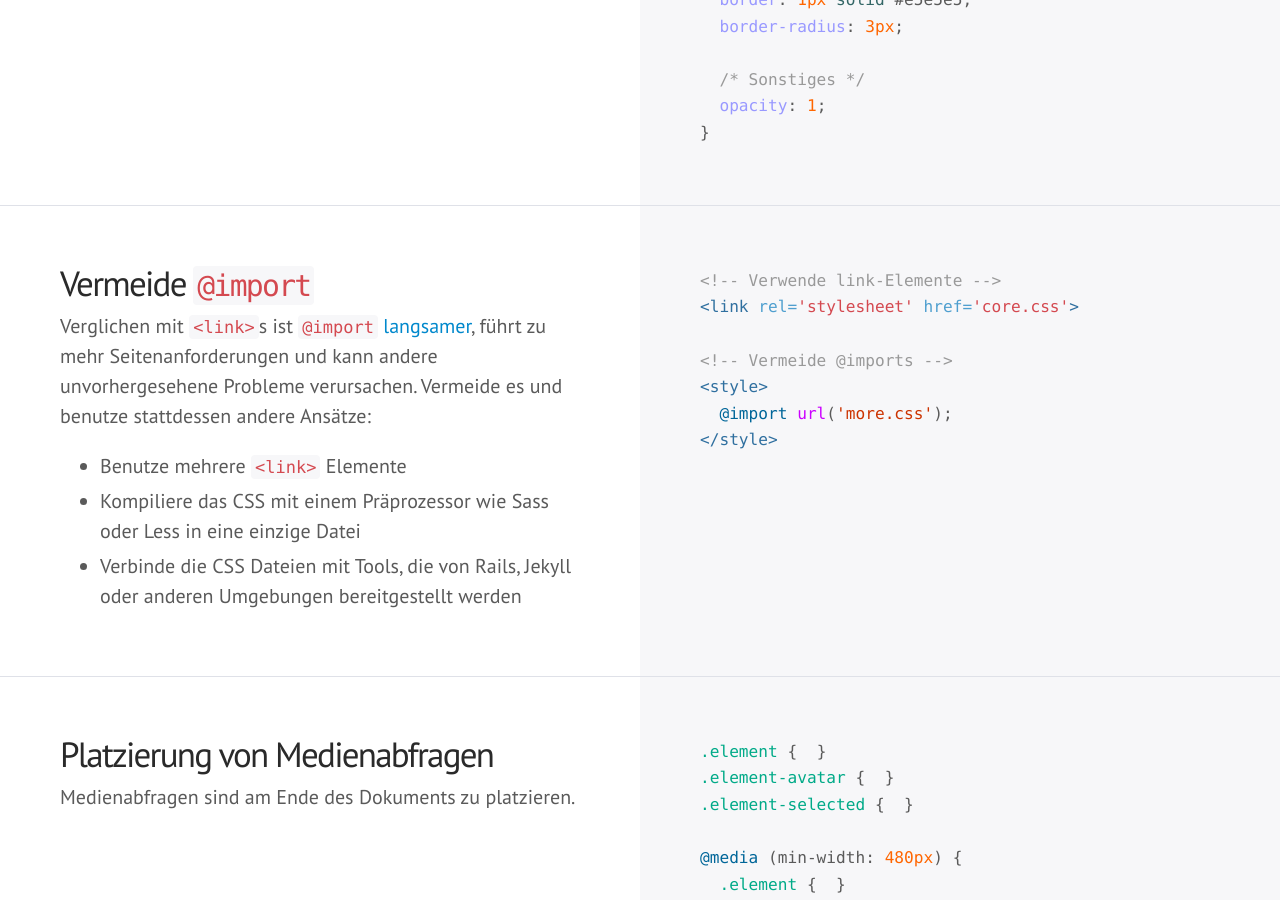
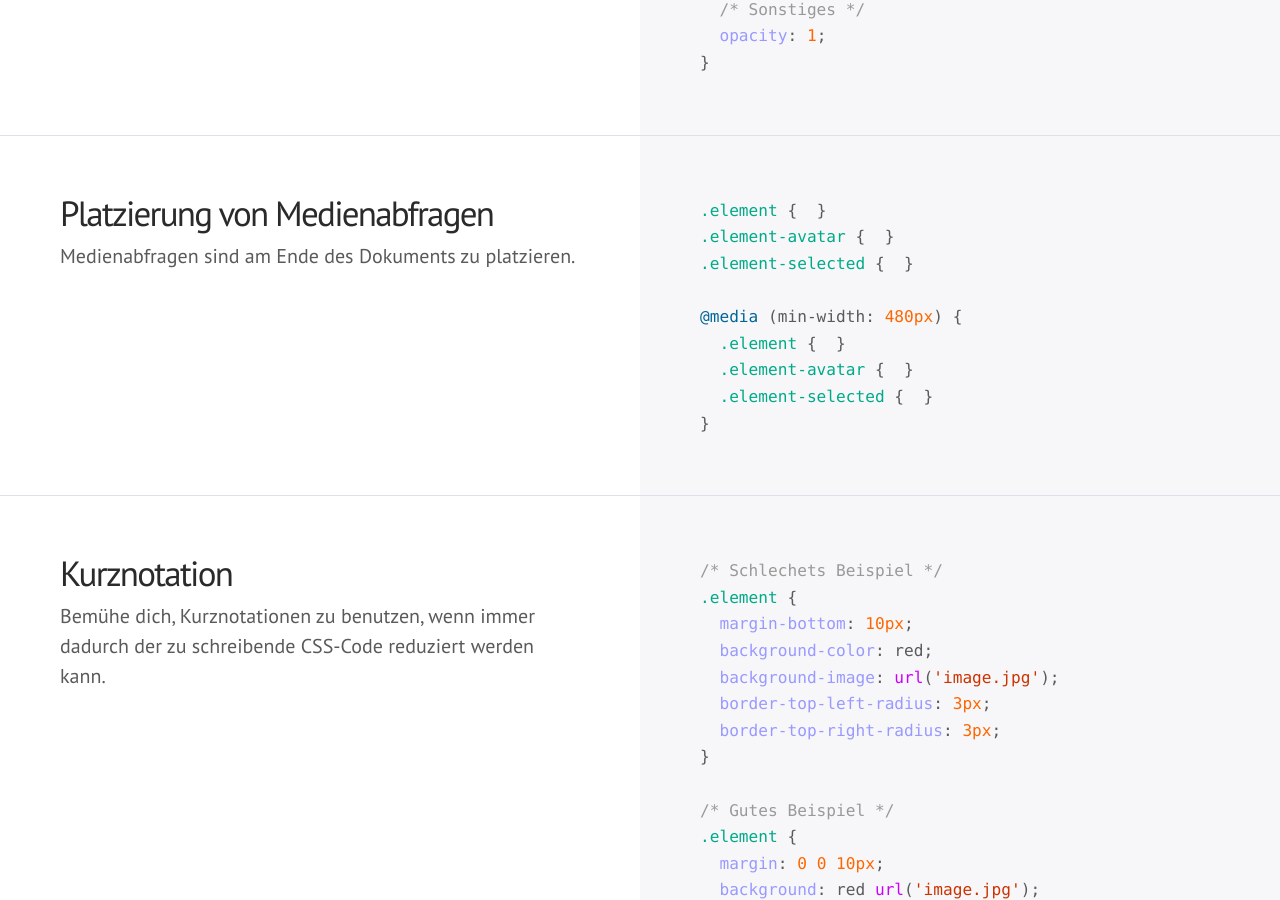
Before and after one commit to STUDITEMPS/frontend-code-guide, a Jekyll site: the page built from css/index.html, in a window 1280 px wide and 900 px high, scrolled down 3344 px. Built offline with Jekyll 4.4.1, drawn with Linux system fonts in a browser that asks for light colours; some web fonts are replaced; comment, search, counter and statistics services are not loaded; some of the changed text lies outside the part shown.

Commit message:
removes import section, updates css index

```diff
--- a/_includes/css/import.html
+++ /dev/null
@@ -1,7 +0,0 @@
-<!-- Verwende link-Elemente -->
-<link rel='stylesheet' href='core.css'>
-
-<!-- Vermeide @imports -->
-<style>
-  @import url('more.css');
-</style>
--- a/css/index.html
+++ b/css/index.html
@@ -12,16 +12,14 @@ layout: default
     <ul>
       <li><a href="#css-syntax">CSS syntax</a></li>
       <li><a href="#css-declaration-order">Reihenfolge der Deklarationen</a></li>
-      <li><a href="#css-import">Vermeide @import</a></li>
-      <li><a href="#css-media-queries">Platzierung von Medienabfragen</a></li>
-      <li><a href="#css-prefixed-properties">Vorbestimmte Eigenschaften</a></li>
-      <li><a href="#css-single-declarations">Einfache Deklarationen</a></li>
-      <li><a href="#css-shorthand">Kurznotation</a></li>
-      <li><a href="#css-nesting">Verschachtelung in Less und Sass</a></li>
-      <li><a href="#css-comments">Kommentare</a></li>
-      <li><a href="#css-classes">Klassen</a></li>
+      <li><a href="#css-media-queries">Platzierung von Mediaqueries</a></li>
+      <li><a href="#css-shorthand">Shorthand Deklarationen</a></li>
+      <li><a href="#css-classnames">Klassennamen</a></li>
+      <li><a href="#css-bem">BEM Methodik</a></li>
+      <li><a href="#css-js-hooks">Javascript Hooks</a></li>
       <li><a href="#css-selectors">Selektoren</a></li>
-      <li><a href="#css-organization">Aufbau</a></li>
+      <li><a href="#css-file-structure">Struktur</a></li>
+      <li><a href="#css-editor-prefs">Editor Konfiguration</a></li>
     </ul>
   </div>
   <div class="col">
@@ -73,21 +71,6 @@ layout: default
   </div>
 </div>
 
-<div class="section" id="css-import">
-  <div class="col">
-    <h3>Vermeide <code>@import</code></h3>
-    <p>Verglichen mit <code>&lt;link&gt;</code>s ist <code>@import</code> <a href="http://www.stevesouders.com/blog/2009/04/09/dont-use-import/">langsamer</a>, führt zu mehr Seitenanforderungen und kann andere unvorhergesehene Probleme verursachen. Vermeide es und benutze stattdessen andere Ansätze:</p>
-    <ul>
-      <li>Benutze mehrere <code>&lt;link&gt;</code> Elemente</li>
-      <li>Kompiliere das CSS mit einem Präprozessor wie Sass oder Less in eine einzige Datei</li>
-      <li>Verbinde die CSS Dateien mit Tools, die von Rails, Jekyll oder anderen Umgebungen bereitgestellt werden</li>
-    </ul>
-  </div>
-  <div class="col">
-    {% highlight html %}{% include css/import.html %}{% endhighlight %}
-  </div>
-</div>
-
 <div class="section" id="css-media-queries">
   <div class="col">
     <h3>Platzierung von Medienabfragen</h3>
@@ -129,7 +112,7 @@ layout: default
   </div>
 </div> -->
 
-<div class="section" id="css-classes">
+<div class="section" id="css-classnames">
   <div class="col">
     <h3>Klassennamen</h3>
     <ul>
@@ -145,7 +128,7 @@ layout: default
   </div>
 </div>
 
-<div class="section" id="css-classes">
+<div class="section" id="css-bem">
   <div class="col">
     <h3>BEM Methodik</h3>
     <p>
@@ -157,7 +140,7 @@ layout: default
   </div>
 </div>
 
-<div class="section" id="css-classes">
+<div class="section" id="css-js-hooks">
   <div class="col">
     <h3>Javascript Hooks</h3>
     <p>Nutze zur Selektierung von Elementen den Präfix <code>.js-</code>, um Funktion und Styling zu trennen. Beachte, Klassen mit <code>.js-</code>-Präfix nicht zu stylen.</p>
@@ -180,7 +163,7 @@ layout: default
   </div>
 </div>
 
-<div class="section" id="css-organization">
+<div class="section" id="css-file-structure">
   <div class="col">
     <h3>Struktur</h3>
     <p>Nutze das <a href='http://patternlab.io/about.html'>ATOMIC Design Pattern</a>, um deine CSS Dateien zu strukturieren. Unsere Interpretation lautet wie folgt:</p>
```
Also changed, not shown: 2 other files.
